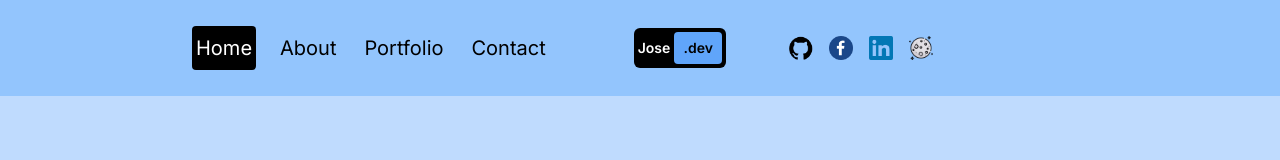
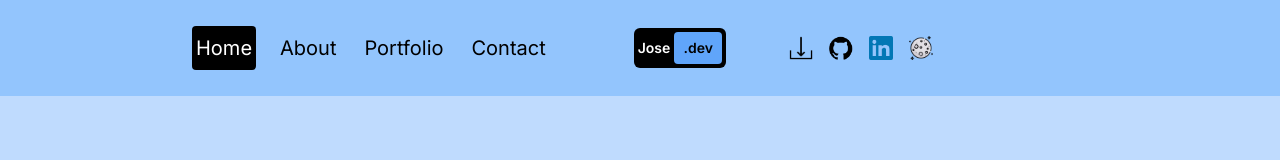
Before and after one commit to Chech3/Nuevo-Portafolio, a Next.js app: page / in a window 1280 px wide. Shown: the top 160 px of the page. Built offline with nearby package versions, Linux system fonts and the light colour scheme.

Commit message:
agregado curriculum

```diff
--- a/src/app/components/NavBar.jsx
+++ b/src/app/components/NavBar.jsx
@@ -13,10 +13,9 @@ const links = [
   { url: "/contact", title: "Contact" },
 ];
 const icons = [
-  { iconName: "/github.png", url: "https://github.com/Chech3" },
-
-  { iconName: "/facebook.png", url: "https://www.facebook.com/joseangel.garces.14/" },
-  { iconName: "/linkedin.png", url: "https://www.linkedin.com/in/jose-garces-07617227b/" },
+  {iconName: "/descargar.png", url: "/cvJoseGarces.pdf", alt: "Descargar"},
+  { iconName: "/github.png", url: "https://github.com/Chech3", alt: "Github" },
+  { iconName: "/linkedin.png", url: "https://www.linkedin.com/in/jose-garces-07617227b/", alt: "Linkedin" },
 ];
 
 const topVariants = {
@@ -105,18 +104,16 @@ const NavBar = () => {
       <div className="hidden md:flex lg:flex xl:flex gap-4 w-1/3">
         {icons.map((icon) => (
           <Link target="_blank" href={icon.url} key={icon.iconName}>
-            <Image width={24} height={24} alt="Foto" src={icon.iconName} />
+            <Image width={24} height={24} alt={icon.alt} src={icon.iconName} />
           </Link>
         ))}
         <DarkButton ancho={24} alto={24} />
-
-
       </div>
       <div className="md:hidden flex gap-3">
         {/* Menu Button */}
         {icons.map((icon) => (
           <Link target="_blank" href={icon.url} key={icon.iconName}>
-            <Image width={36} height={36} alt="Foto" src={icon.iconName} />
+            <Image width={36} height={36} alt={icon.alt} src={icon.iconName} />
           </Link>
         ))}
 
```
Also changed, not shown: public/descargar.png (added), 1 other file (tests, documents, lock files or other folders).
